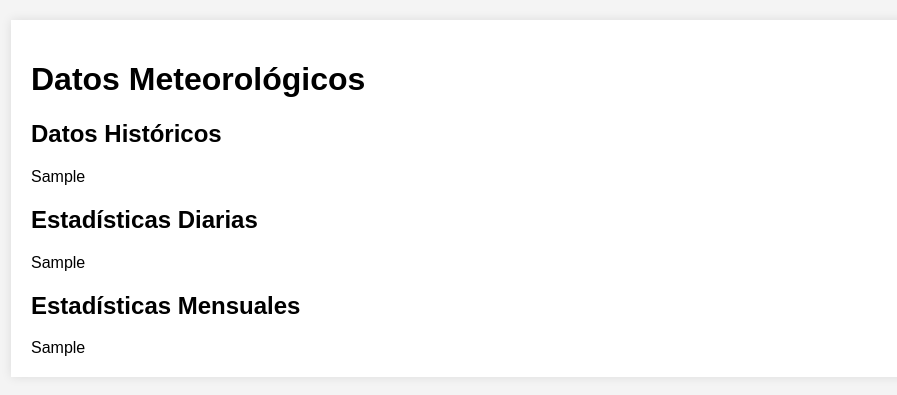
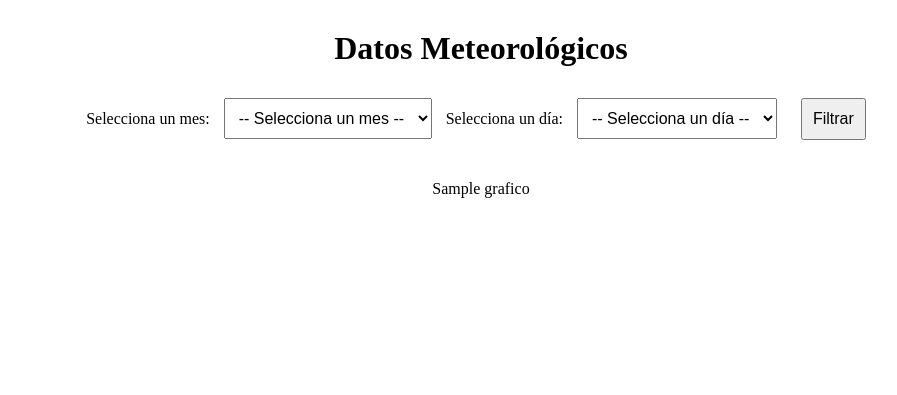
Before and after one commit to albertusku/meteo_stats, a Flask app: template Data_storage/WebApp/templates/index.html in a window 1280 px wide. Shown: the top 395 px of the page, without its empty margins (159-1056 px from the left). Run offline with Flask 3, Linux system fonts and the light colour scheme; the template is opened without the code that fills it: most values are stand-ins (such as "Sample title", 1, 10 or a date in 2020).

Commit message:
Web works filtering with month and day (only temperature)

```diff
--- a/Data_storage/WebApp/Static/styles.css
+++ b/Data_storage/WebApp/Static/styles.css
@@ -1,13 +1,15 @@
-body {
-    font-family: Arial, sans-serif;
-    margin: 20px;
-    background-color: #f4f4f4;
+form {
+    margin: 20px 0;
+    text-align: center;
 }
 
-.container {
-    max-width: 900px;
-    margin: 0 auto;
-    background-color: white;
-    padding: 20px;
-    box-shadow: 0 0 10px rgba(0, 0, 0, 0.1);
+select, button {
+    padding: 10px;
+    font-size: 16px;
+    margin: 10px;
 }
+
+div {
+    margin: 30px 0;
+    text-align: center;
+}
--- a/Data_storage/WebApp/app.py
+++ b/Data_storage/WebApp/app.py
@@ -1,4 +1,4 @@
-from flask import Flask, render_template
+from flask import Flask, render_template, request
 import pandas as pd
 import plotly.express as px
 import os
@@ -10,7 +10,7 @@ app = Flask(__name__)
 EXCEL_PATH = '/home/ruiz17/meteo/Data_storage/Storage'
 FLASK_PORT = 5000
 
-# --- NUEVAS FUNCIONES ---
+# --- FUNCIONES PARA VERIFICAR Y LANZAR FLASK ---
 def check_web_up():
     try:
         respuesta = requests.get(f'http://localhost:{FLASK_PORT}')
@@ -25,57 +25,64 @@ def run_web():
     print("Iniciando Flask...")
     subprocess.Popen(['python3', '/home/ruiz17/meteo/Data_storage/WebApp/app.py'])
 
-# --- FUNCIONES DE FLASK ---
+
+# --- CARGAR DATOS DE TODOS LOS EXCEL ---
 def cargar_datos():
     archivos = [f for f in os.listdir(EXCEL_PATH) if f.endswith('.xlsx')]
-    dfs = {'historical': [], 'daily': [], 'monthly': []}
+    dfs = []
 
     for archivo in archivos:
         df = pd.read_excel(os.path.join(EXCEL_PATH, archivo))
+        df['Archivo'] = archivo  # Añadir nombre del archivo para referencia
+        dfs.append(df)
 
-        if set(['Mes', 'Dia', 'Hora', 'temp (C)']).issubset(df.columns):
-            dfs['historical'].append(df)
-        elif set(['Mes', 'Dia', 'temp_max']).issubset(df.columns):
-            dfs['daily'].append(df)
-        elif set(['Mes', 'temp_max']).issubset(df.columns) and 'Dia' not in df.columns:
-            dfs['monthly'].append(df)
+    return pd.concat(dfs, ignore_index=True) if dfs else pd.DataFrame()
 
-    for key in dfs:
-        if dfs[key]:
-            dfs[key] = pd.concat(dfs[key], ignore_index=True)
 
-    return dfs
-
-@app.route('/')
+# --- RUTA PRINCIPAL ---
+@app.route('/', methods=['GET', 'POST'])
 def index():
     datos = cargar_datos()
 
-    fig_historical = px.line(
-        datos['historical'],
-        x='Hora', y='temp (C)',
-        color='Dia',
-        title='Temperatura por Hora (Histórico)'
-    ) if not datos['historical'].empty else None
+    # Obtener lista de meses y días únicos
+    meses_disponibles = datos['Mes'].unique() if 'Mes' in datos.columns else []
+    dias_disponibles = []
 
-    fig_daily = px.bar(
-        datos['daily'],
-        x='Dia', y=['temp_max', 'temp_min'],
-        color='Mes',
-        title='Temperaturas Máxima y Mínima por Día'
-    ) if not datos['daily'].empty else None
+    mes_seleccionado = request.form.get('mes') if request.method == 'POST' else None
+    dia_seleccionado = request.form.get('dia') if request.method == 'POST' else None
 
-    fig_monthly = px.line(
-        datos['monthly'],
-        x='Mes', y='temp_mean',
-        title='Temperatura Media Mensual'
-    ) if not datos['monthly'].empty else None
+    # Filtrar días disponibles en función del mes seleccionado
+    if mes_seleccionado:
+        dias_disponibles = list(datos[datos['Mes'] == mes_seleccionado]['Dia'].dropna().astype(int).unique())
+
+
+
+    # Filtrar por mes y día (si se seleccionaron ambos)
+    if mes_seleccionado and dia_seleccionado:
+        dia_seleccionado = int(dia_seleccionado)
+        datos = datos[(datos['Mes'] == mes_seleccionado) & (datos['Dia'] == dia_seleccionado)]
+
+    # Generar gráfica (o mensaje si no hay datos)
+    if not datos.empty:
+        fig = px.line(
+            datos,
+            x='Hora',
+            y='temp (C)',
+            title=f'Datos de {dia_seleccionado}/{mes_seleccionado}' if dia_seleccionado else 'Histórico'
+        )
+        grafico = fig.to_html(full_html=False)
+    else:
+        grafico = "<p>No hay datos disponibles para esta fecha.</p>"
 
     return render_template(
         'index.html',
-        grafico_historical=fig_historical.to_html(full_html=False) if fig_historical else '',
-        grafico_daily=fig_daily.to_html(full_html=False) if fig_daily else '',
-        grafico_monthly=fig_monthly.to_html(full_html=False) if fig_monthly else ''
+        grafico=grafico,
+        meses_disponibles=meses_disponibles,
+        dias_disponibles=dias_disponibles,
+        mes_seleccionado=mes_seleccionado,
+        dia_seleccionado=dia_seleccionado
     )
+
 
 if __name__ == '__main__':
     app.run(host='0.0.0.0', port=FLASK_PORT)
--- a/Data_storage/WebApp/templates/index.html
+++ b/Data_storage/WebApp/templates/index.html
@@ -3,24 +3,34 @@
 {% block content %}
     <h1>Datos Meteorológicos</h1>
 
-    {% if grafico_historical %}
-    <h2>Datos Históricos</h2>
+    <!-- Formulario para seleccionar mes y día -->
+    <form method="post">
+        <label for="mes">Selecciona un mes:</label>
+        <select name="mes" id="mes" onchange="this.form.submit()">
+            <option value="">-- Selecciona un mes --</option>
+            {% for mes in meses_disponibles %}
+                <option value="{{ mes }}" {% if mes == mes_seleccionado %}selected{% endif %}>
+                    {{ mes }}
+                </option>
+            {% endfor %}
+        </select>
+
+        {% if dias_disponibles %}
+            <label for="dia">Selecciona un día:</label>
+            <select name="dia" id="dia">
+                <option value="">-- Selecciona un día --</option>
+                {% for dia in dias_disponibles %}
+                    <option value="{{ dia|int }}" {% if dia|int == dia_seleccionado|int %}selected{% endif %}>
+                        {{ dia }}
+                    </option>
+                {% endfor %}
+            </select>
+            <button type="submit">Filtrar</button>
+        {% endif %}
+    </form>
+
+    <!-- Gráfico o mensaje -->
     <div>
-        {{ grafico_historical|safe }}
+        {{ grafico|safe }}
     </div>
-    {% endif %}
-
-    {% if grafico_daily %}
-    <h2>Estadísticas Diarias</h2>
-    <div>
-        {{ grafico_daily|safe }}
-    </div>
-    {% endif %}
-
-    {% if grafico_monthly %}
-    <h2>Estadísticas Mensuales</h2>
-    <div>
-        {{ grafico_monthly|safe }}
-    </div>
-    {% endif %}
 {% endblock %}
--- a/config.py
+++ b/config.py
@@ -11,6 +11,7 @@ STADISTICS_DAY_DIR=os.path.join(DATA_DIR, 'Stadistics_day.xlsx')
 STADISTICS_MONTH_DIR=os.path.join(DATA_DIR, 'Stadistics_month.xlsx')
 WEATHER_API_DIR=os.path.join(API_DIR,'api_weather_response.json')
 TOMORROW_API_DIR=os.path.join(API_DIR,'api_tomorrow_response.json')
+TOMORROW_API_FORECAST_DIR=os.path.join(API_DIR,'api_tomorrow_forecast_response.json')
 
 #DATETIME
 now=datetime.now()
```
